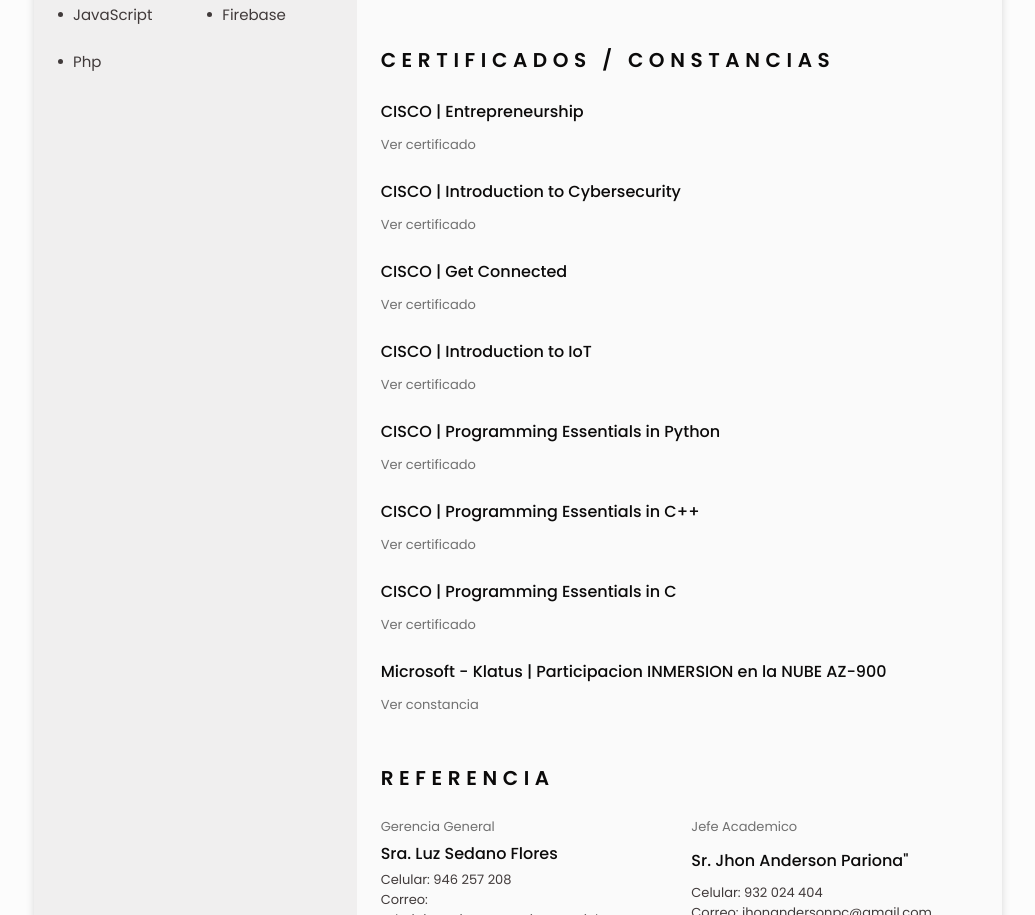
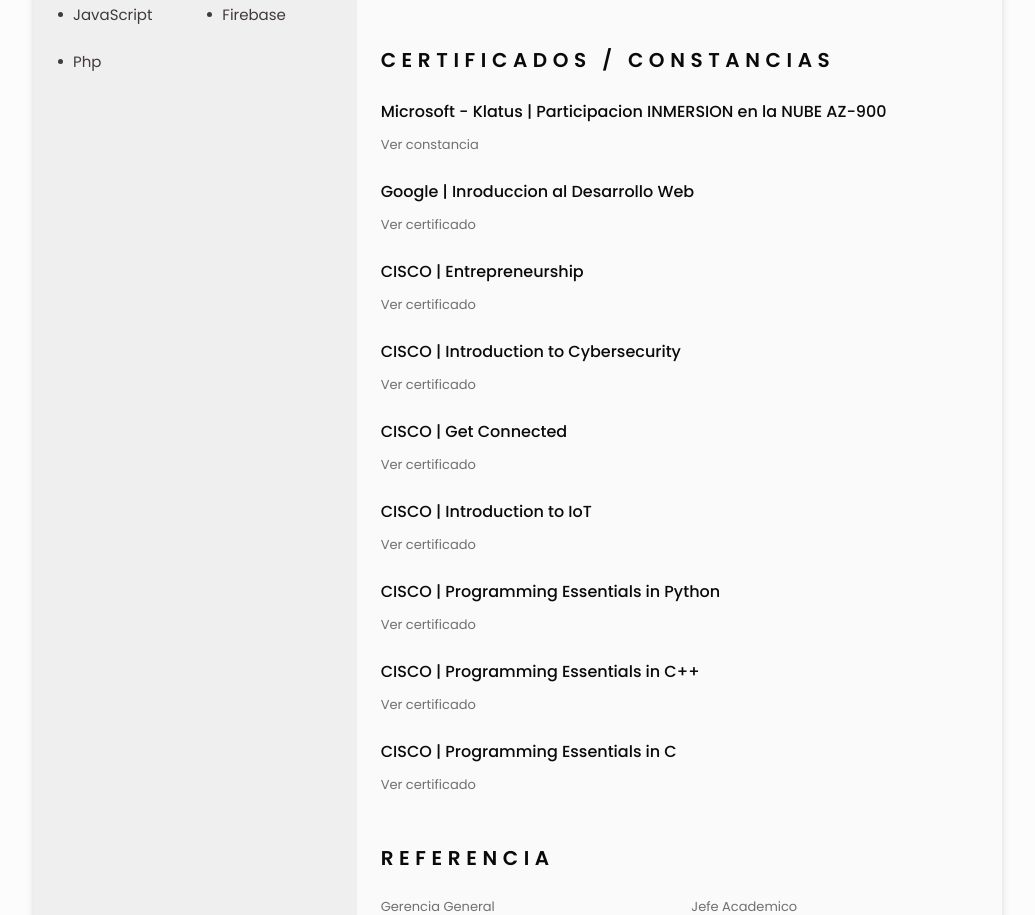
Before and after one commit to DevSaulSneider/SaulChavez-Developer, a plain HTML site: page index.html in a window 1280 px wide. Shown: the part 1742-2657 px from the top of the page, without its empty margins (122-1157 px from the left). Drawn offline with nearby package versions, Linux system fonts and the light colour scheme.

Commit message:
add google

```diff
--- a/index.html
+++ b/index.html
@@ -320,6 +320,22 @@
           <div class="certificados__container bd-grid">
 
             <div class="certificados__content">
+              <h3 class="certificados__title">Microsoft - Klatus | Participacion INMERSION en la NUBE AZ-900</h3>
+              <p class="certificados__description"><a class="experiencia__company" href="public/pdf/certificados/Constancia-InnersionenLaNubeAZ-900.pdf" target="_blank" rel="noopener noreferrer">Ver constancia</a></p>
+              <!-- <p class="certificados__description">Lorem ipsum dolor sit amet consectetur adipisicing elit. Ratione
+                eveniet rem eligendi quos vitae accusamus enim ea iste natus, dignissimos quasi accusantium dolore?
+                Libero quis quos amet, a minus obcaecati.</p> -->
+            </div>
+
+            <div class="certificados__content">
+              <h3 class="certificados__title">Google | Inroduccion al Desarrollo Web</h3>
+              <p class="certificados__description"><a class="experiencia__company" href="public/pdf/certificados/Google-IntroduccionDesarrolloWeb.pdf" target="_blank" rel="noopener noreferrer">Ver certificado</a></p>
+              <!-- <p class="certificados__description">Lorem ipsum dolor sit amet consectetur adipisicing elit. Ratione
+                eveniet rem eligendi quos vitae accusamus enim ea iste natus, dignissimos quasi accusantium dolore?
+                Libero quis quos amet, a minus obcaecati.</p> -->
+            </div>
+
+            <div class="certificados__content">
               <h3 class="certificados__title">CISCO | Entrepreneurship</h3>
               <p class="certificados__description"><a class="experiencia__company" href="public/pdf/certificados/Entrepreneurship_SaulChavez.pdf" target="_blank" rel="noopener noreferrer">Ver certificado</a></p>
               <!-- <p class="certificados__description">Lorem ipsum dolor sit amet consectetur adipisicing elit. Ratione
@@ -370,14 +386,6 @@
             <div class="certificados__content">
               <h3 class="certificados__title">CISCO | Programming Essentials in C</h3>
               <p class="certificados__description"><a class="experiencia__company" href="public/pdf/certificados/Essentials-C_SaulChavez.pdf" target="_blank" rel="noopener noreferrer">Ver certificado</a></p>
-              <!-- <p class="certificados__description">Lorem ipsum dolor sit amet consectetur adipisicing elit. Ratione
-                eveniet rem eligendi quos vitae accusamus enim ea iste natus, dignissimos quasi accusantium dolore?
-                Libero quis quos amet, a minus obcaecati.</p> -->
-            </div>
-
-            <div class="certificados__content">
-              <h3 class="certificados__title">Microsoft - Klatus | Participacion INMERSION en la NUBE AZ-900</h3>
-              <p class="certificados__description"><a class="experiencia__company" href="public/pdf/certificados/Constancia-InnersionenLaNubeAZ-900.pdf" target="_blank" rel="noopener noreferrer">Ver constancia</a></p>
               <!-- <p class="certificados__description">Lorem ipsum dolor sit amet consectetur adipisicing elit. Ratione
                 eveniet rem eligendi quos vitae accusamus enim ea iste natus, dignissimos quasi accusantium dolore?
                 Libero quis quos amet, a minus obcaecati.</p> -->
```
Also changed, not shown: 1 other file.
